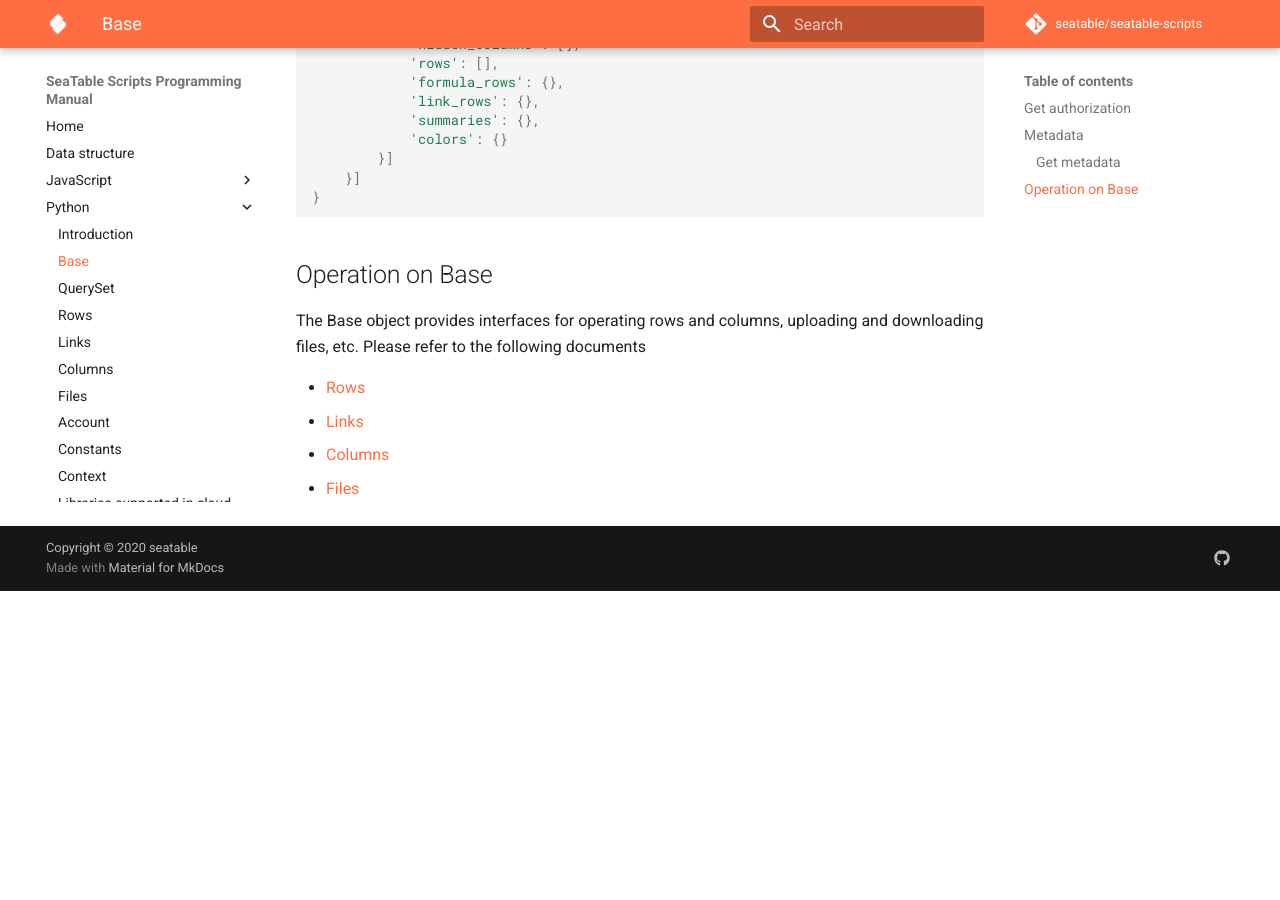
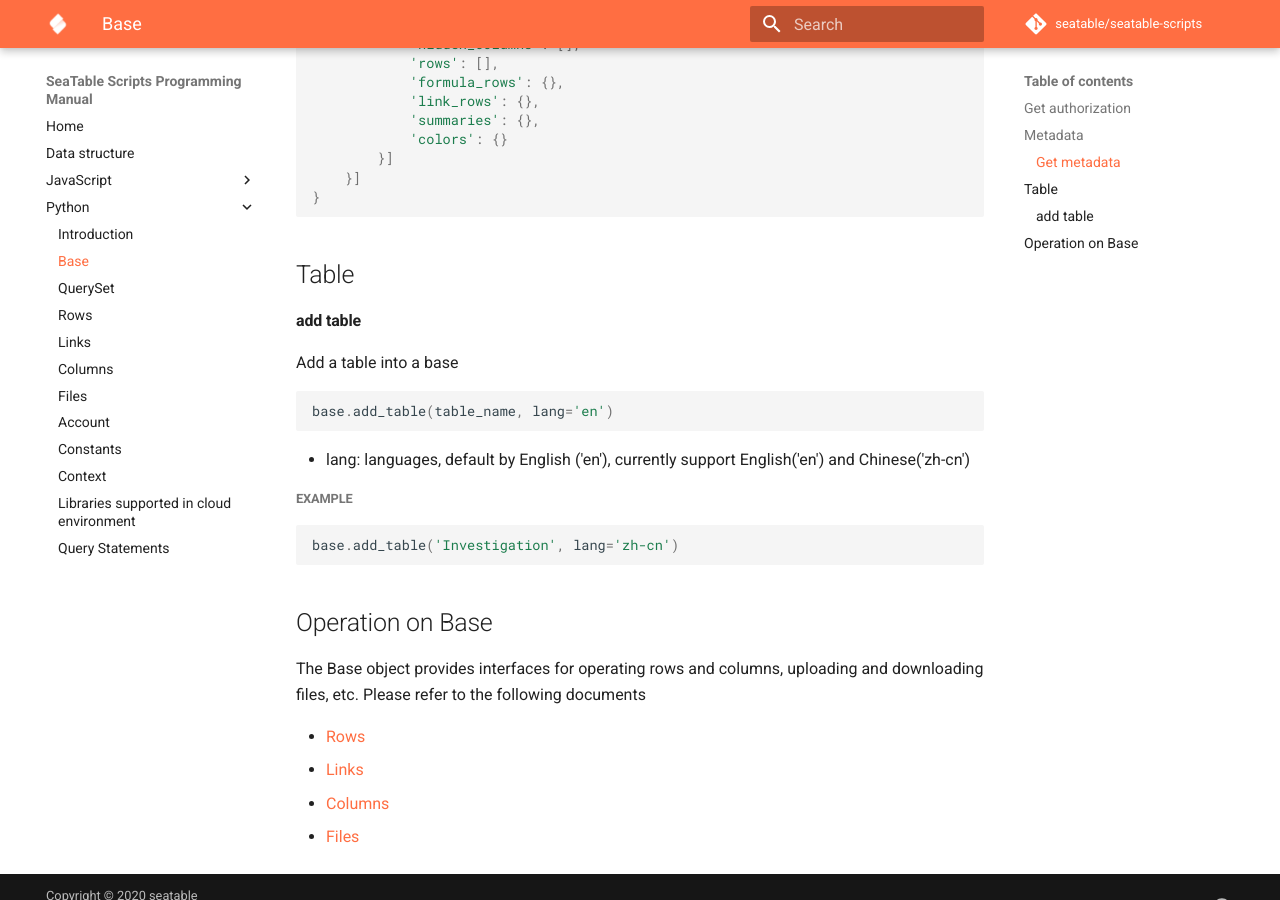
Before and after one commit to seatable/seatable-scripts, an MkDocs documentation site: the page built from manual/python/base.md, in a window 1280 px wide and 900 px high, scrolled down 1650 px. Built offline with MkDocs 1.6.1 and Material for MkDocs 9.7.7, drawn with Linux system fonts in a browser that asks for light colours; comment, search, counter and statistics services are not loaded; before the commit the page ends 2241 px from its top, so only the background shows below that.

Commit message:
Update base.md

````diff
--- a/manual/python/base.md
+++ b/manual/python/base.md
@@ -84,6 +84,26 @@ Return
 }
 ```
 
+## Table
+
+#### add table
+
+Add a table into a base
+
+```python
+base.add_table(table_name, lang='en')
+```
+
+* lang: languages, default by English ('en'), currently support English('en') and Chinese('zh-cn')
+
+##### Example
+
+```python
+base.add_table('Investigation', lang='zh-cn')
+```
+
+
+
 ## Operation on Base
 
 The Base object provides interfaces for operating rows and columns, uploading and downloading files, etc. Please refer to the following documents
````
